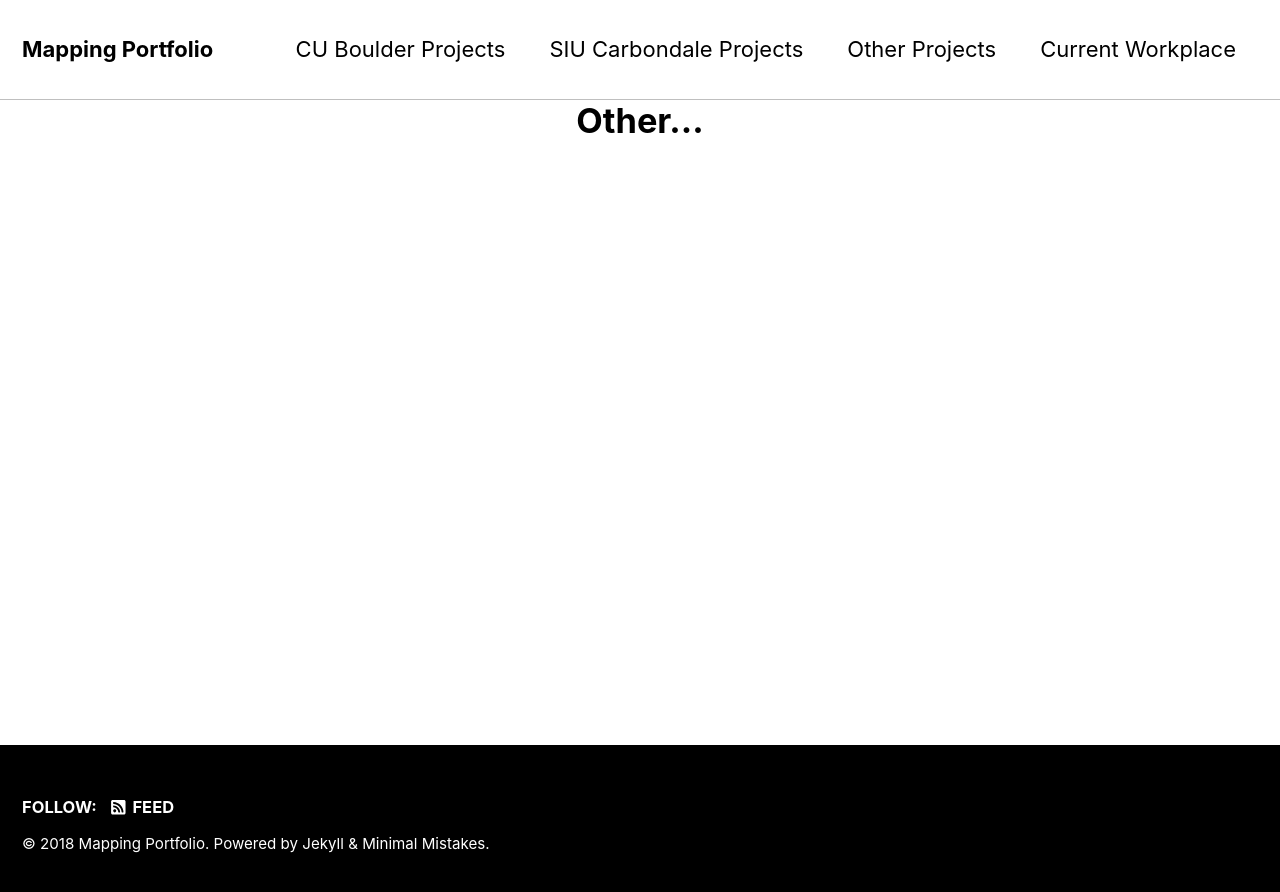
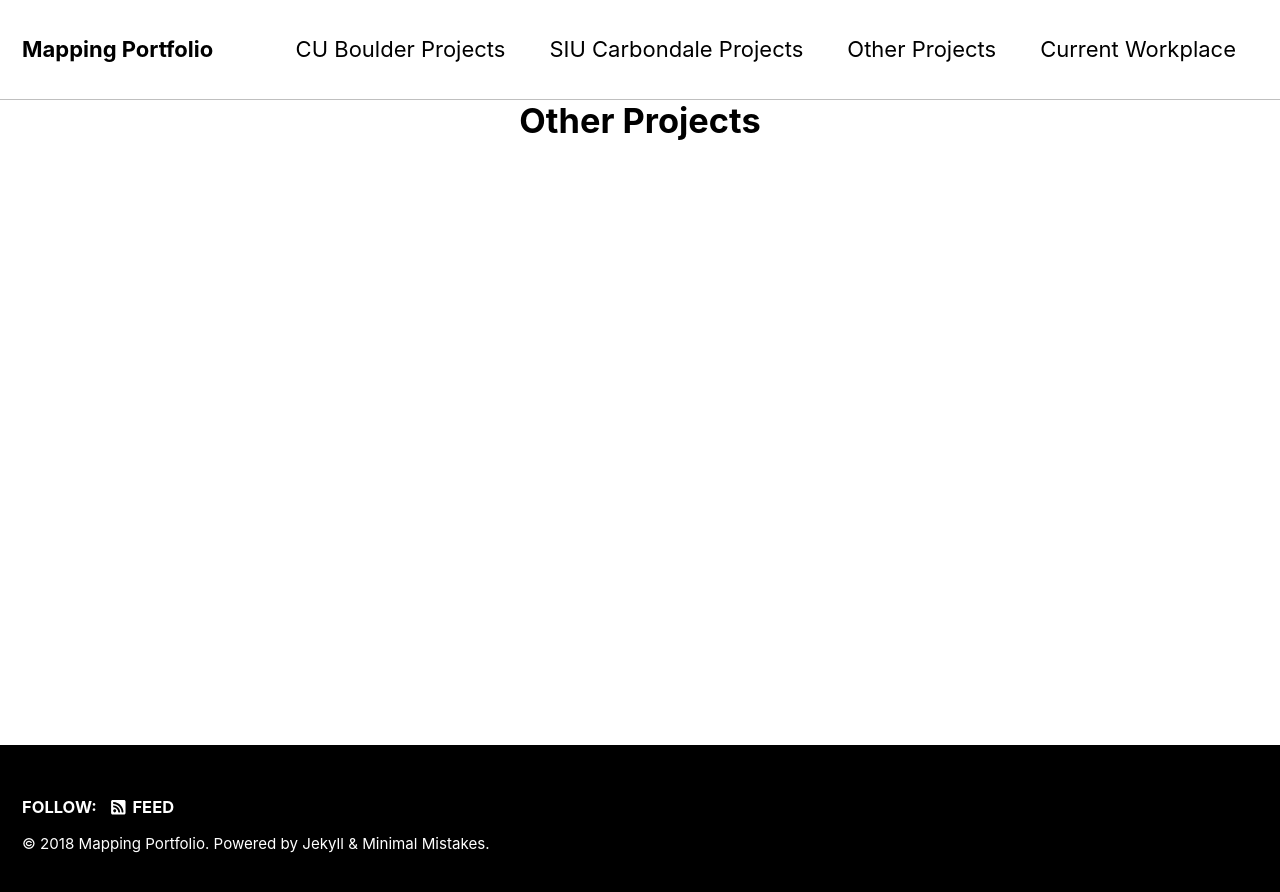
Before and after one commit to WilliamsTravis/WilliamsTravis.github.io, a Jekyll site: the page built from _pages/other-page.html, in a window 1280 px wide. Shown: the top 892 px of the page. Built offline with Jekyll 4.4.1, drawn with Linux system fonts in a browser that asks for light colours; nearby versions of some CDN libraries.

Commit message:
Update other-page.html

```diff
--- a/_pages/other-page.html
+++ b/_pages/other-page.html
@@ -5,4 +5,4 @@ permalink: /other-page/
 author_profile: true
 ---
 
-<h1 align = "center">Other...</h1>
+<h1 align = "center">Other Projects</h1>
```
